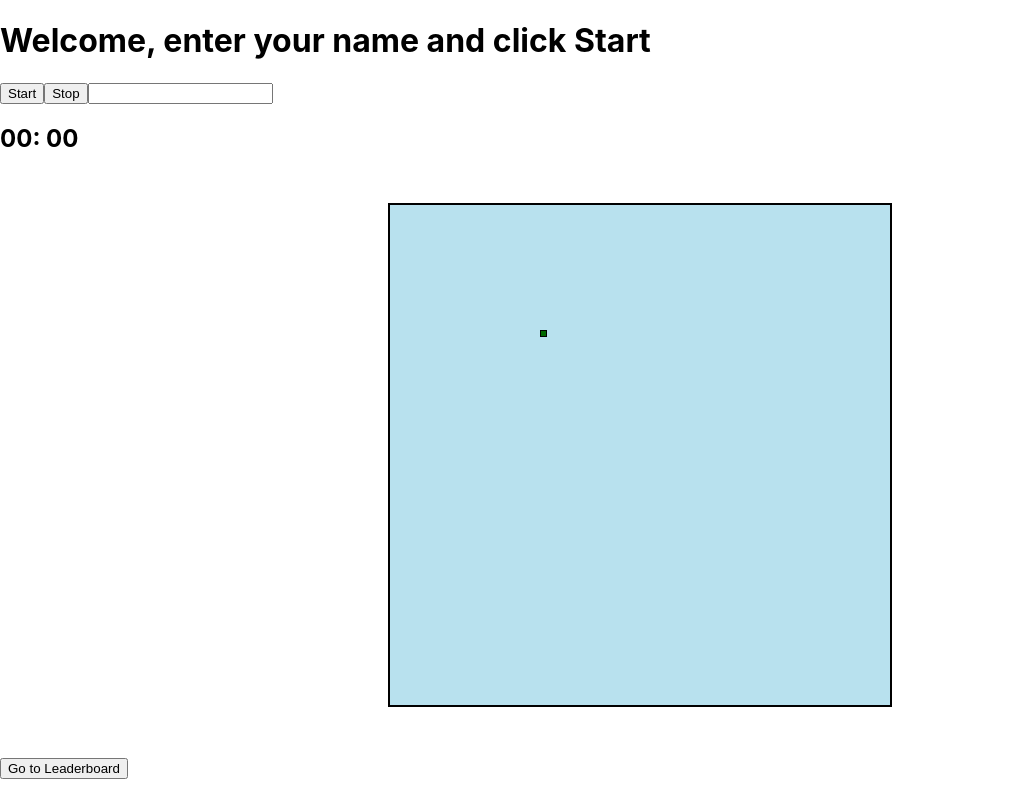
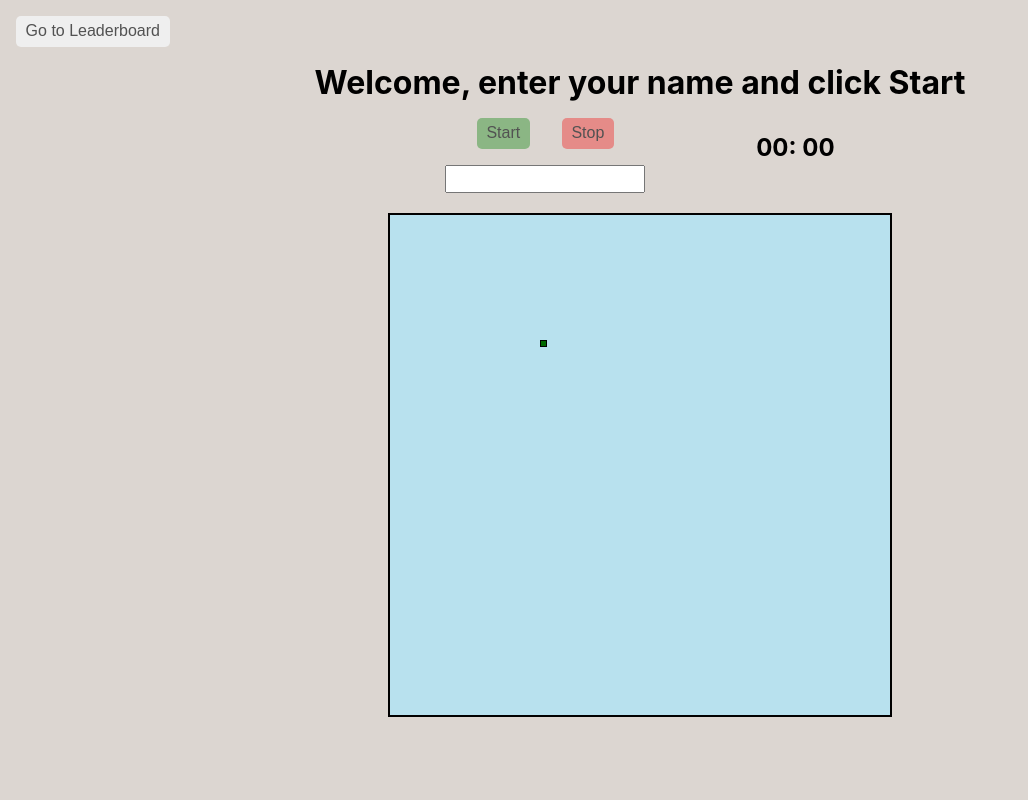
Before and after one commit to freddiehorne/praetorian-snake-task, a React (Create React App) app: page / in a window 1280 px wide. Shown: the whole page, without its empty margins (0-1028 px from the left). Built offline with nearby package versions, Linux system fonts and the light colour scheme; no server answers.

Commit message:
styling added

```diff
--- a/src/App.css
+++ b/src/App.css
@@ -1,8 +1,16 @@
+body {
+	background-color: #dcd6d1;
+}
+
+.main {
+	max-height: 100vh;
+}
+
 .gameBoard {
 	width: 500px;
 	height: 500px;
 	border: 2px solid #000;
-	margin: 50px auto;
+	margin: 20px auto;
 	position: relative;
 	background-color: #b8e1ee;
 }
@@ -14,3 +22,69 @@
 	background-color: #006800;
 	border: 1px solid #000;
 }
+
+h1 {
+	text-align: center;
+	margin-top: 0;
+	margin-bottom: 0;
+}
+
+.topContainer {
+	display: flex;
+	justify-content: space-around;
+	align-items: center;
+	max-width: 500px;
+	margin: auto;
+}
+
+.buttons {
+	display: flex;
+	justify-content: center;
+}
+
+button {
+	margin: 1em;
+	border: none;
+	padding: 0.4em 0.6em;
+	border-radius: 5px;
+	font-size: medium;
+	color: #525252;
+}
+
+.buttons button:nth-child(1) {
+	background-color: #06820661;
+}
+
+.buttons button:nth-child(2) {
+	background-color: #f2101061;
+}
+
+input {
+	width: 200px;
+	padding: 0.2em;
+	font-size: medium;
+}
+
+.title {
+	display: flex;
+	justify-content: space-around;
+}
+
+ol {
+	position: relative;
+}
+
+li {
+	margin-left: 15%;
+	margin-bottom: 10px;
+}
+
+li p {
+	display: inline;
+}
+
+li p:nth-child(2) {
+	position: absolute;
+	right: 15%;
+	margin-top: 0;
+}
--- a/src/App.js
+++ b/src/App.js
@@ -113,14 +113,23 @@ class App extends Component {
 		return (
 			<>
 				{this.state.screen === 0 && (
-					<div onKeyDown={this.onArrowDown} tabIndex="0">
+					<div className="main" onKeyDown={this.onArrowDown} tabIndex="0">
+						<ApiButton goToLeaderboard={this.goToLeaderboard} />
 						<h1>Welcome, enter your name and click Start</h1>
-						<StartButton startGame={this.startGame} />
-						<StopButton stopGame={this.onGameOver} />
-						<Input onInput={this.onInput} />
-						<Timer minutes={this.state.minutes} seconds={this.state.seconds} />
+						<div className="topContainer">
+							<div>
+								<div className="buttons">
+									<StartButton startGame={this.startGame} />
+									<StopButton stopGame={this.onGameOver} />
+								</div>
+								<Input onInput={this.onInput} />
+							</div>
+							<Timer
+								minutes={this.state.minutes}
+								seconds={this.state.seconds}
+							/>
+						</div>
 						<GameBoard snakePosition={this.state.snakePosition} />
-						<ApiButton goToLeaderboard={this.goToLeaderboard} />
 					</div>
 				)}
 				{this.state.screen === 1 && (
--- a/src/components/Leaderboard.jsx
+++ b/src/components/Leaderboard.jsx
@@ -4,8 +4,10 @@ const Leaderboard = (props) => {
 	return (
 		<>
 			<button onClick={props.backToGame}>Back to Game</button>
-			<h2>Name</h2>
-			<h2>Score</h2>
+			<div className="title">
+				<h2>Name</h2>
+				<h2>Score</h2>
+			</div>
 			<LeaderboardList leaderboardData={props.leaderboardData} />
 		</>
 	);
--- a/src/components/LeaderboardList.jsx
+++ b/src/components/LeaderboardList.jsx
@@ -7,14 +7,27 @@ const LeaderboardList = (props) => {
 		return second - first;
 	});
 
-	return leaderboardData.map((person, index) => {
-		return (
-			<div key={index}>
-				<p>{person.name}</p>
-				<p>{person.points}</p>
-			</div>
-		);
-	});
+	return (
+		<div>
+			<ol>
+				{leaderboardData.map((person, i) => (
+					<li key={i}>
+						<p>{person.name}</p>
+						<p>{person.points}</p>
+					</li>
+				))}
+			</ol>
+		</div>
+	);
+
+	// return leaderboardData.map((person, index) => {
+	// 	return (
+	// 		<div className="leaderInfo" key={index}>
+	// 			<p>{person.name}</p>
+	// 			<p>{person.points}</p>
+	// 		</div>
+	// 	);
+	// });
 };
 
 export default LeaderboardList;
```
